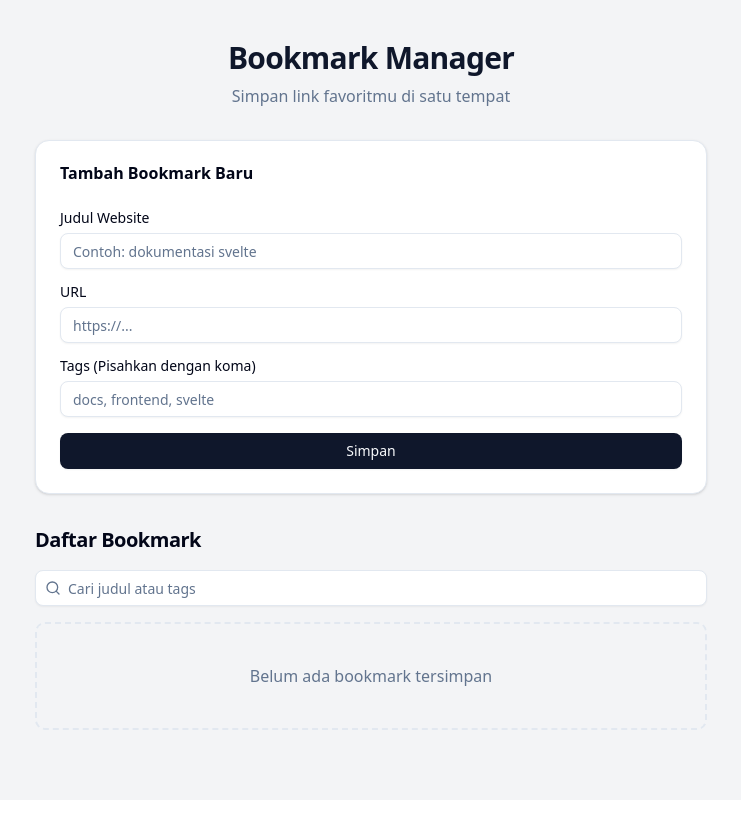
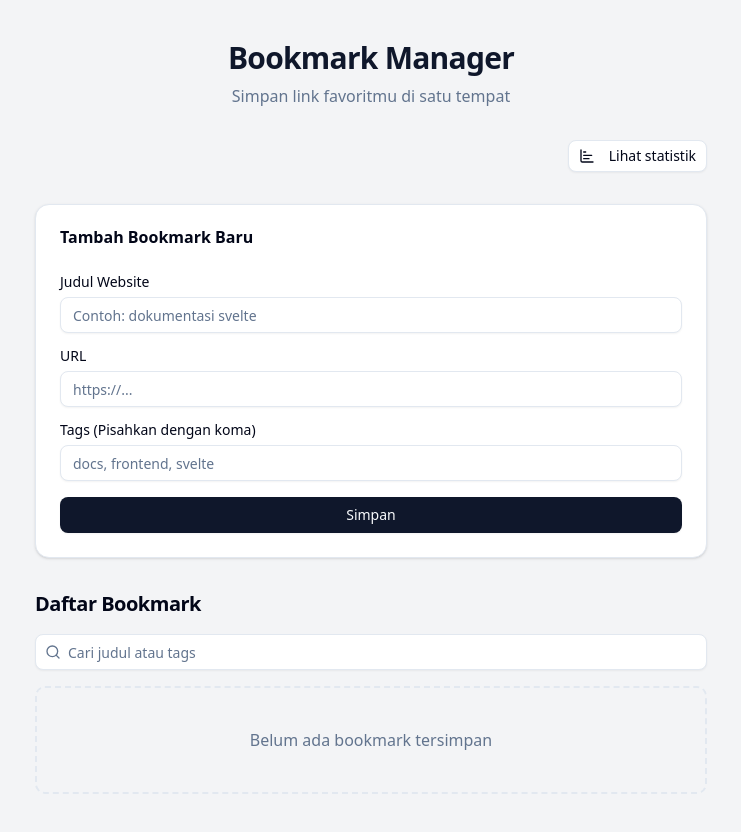
Before and after one commit to r021n/svelte-learn, a SvelteKit app in the folder bookmark-manager/: page / in a window 1280 px wide. Shown: the whole page, without its empty margins (269-1010 px from the left). Before the commit the page ends 800 px from the top, so only its background shows below. Built offline with nearby package versions, Linux system fonts and the light colour scheme.

Commit message:
feat: add statistics feature with toggle button and loading state in Bookmark Manager

```diff
--- a/bookmark-manager/src/routes/+page.svelte
+++ b/bookmark-manager/src/routes/+page.svelte
@@ -2,8 +2,36 @@
 	import BookmarkForm from '$lib/components/BookmarkForm.svelte';
 	import BookmarkList from '$lib/components/BookmarkList.svelte';
 	import SearchBar from '$lib/components/SearchBar.svelte';
+	import { Button } from '$lib/components/ui/button';
+	import { ChartBar } from '@lucide/svelte';
+	import type { Component } from 'svelte';
 
-	let searchQuery = '';
+	let searchQuery = $state('');
+
+	let StatsWidgetComponent = $state<Component | null>(null);
+	let showStats = $state(false);
+	let isLoadingStats = $state(false);
+
+	async function toggleStats() {
+		if (showStats) {
+			showStats = false;
+			return;
+		}
+
+		if (!StatsWidgetComponent) {
+			isLoadingStats = true;
+			try {
+				const module = await import('$lib/components/StatsWidget.svelte');
+				StatsWidgetComponent = module.default;
+			} catch (error) {
+				console.error('Gagal memuat statistik', error);
+			} finally {
+				isLoadingStats = false;
+			}
+		}
+
+		showStats = true;
+	}
 </script>
 
 <div class="min-h-screen bg-gray-100 px-4 py-10">
@@ -12,6 +40,21 @@
 			<h1 class="text-3xl font-bold tracking-tight text-slate-900">Bookmark Manager</h1>
 			<p class="text-slate-500">Simpan link favoritmu di satu tempat</p>
 		</div>
+
+		<div class="flex justify-end">
+			<Button variant="outline" size="sm" onclick={toggleStats}>
+				<ChartBar class="mr-2 w-4 h-4" />
+				{showStats ? 'Tutup statistik' : 'Lihat statistik'}
+			</Button>
+		</div>
+
+		{#if showStats}
+			{#if isLoadingStats}
+				<p class="text-muted-foreground text-center text-sm">Memuat statistik...</p>
+			{:else if StatsWidgetComponent}
+				<StatsWidgetComponent />
+			{/if}
+		{/if}
 
 		<BookmarkForm />
 
```
